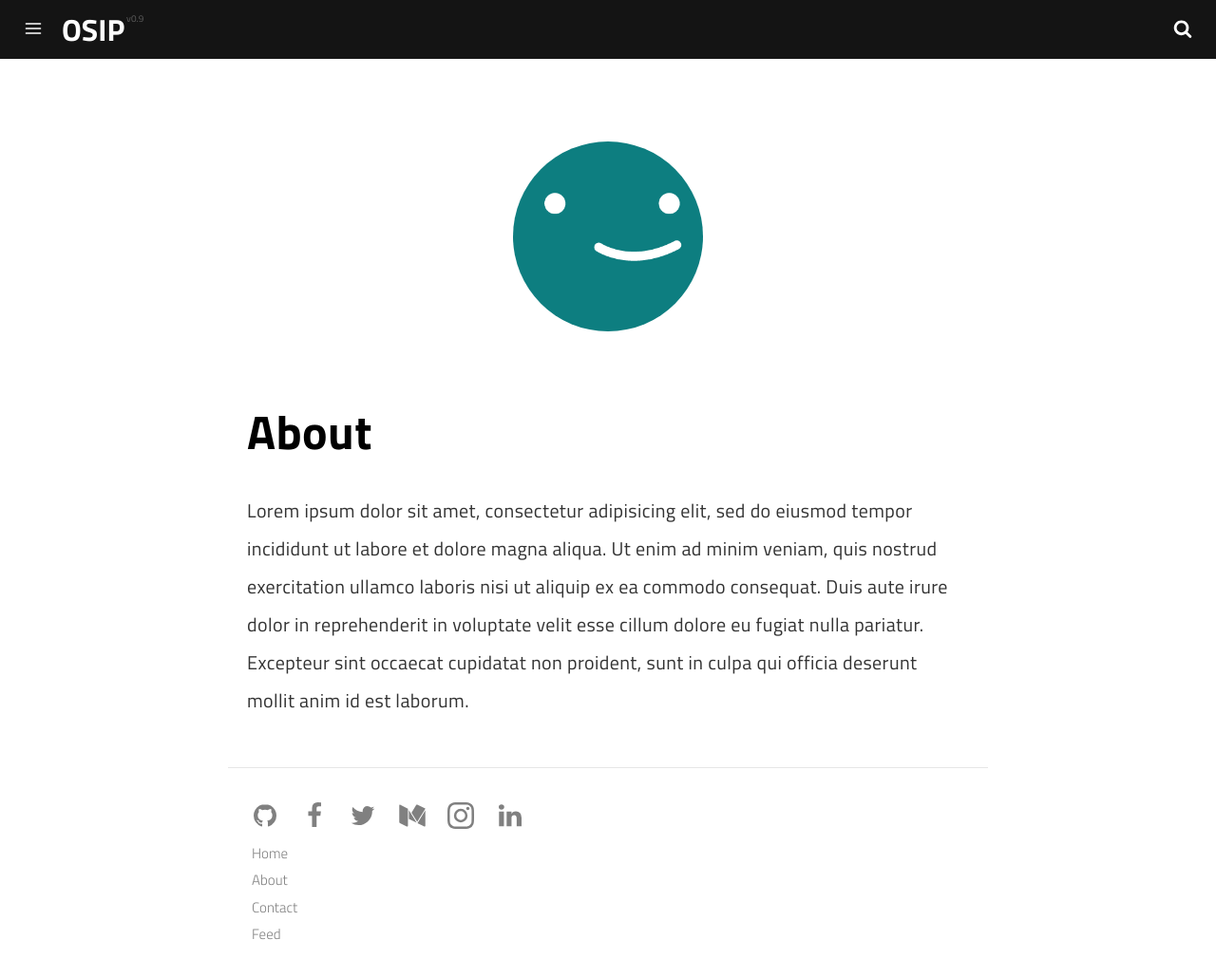
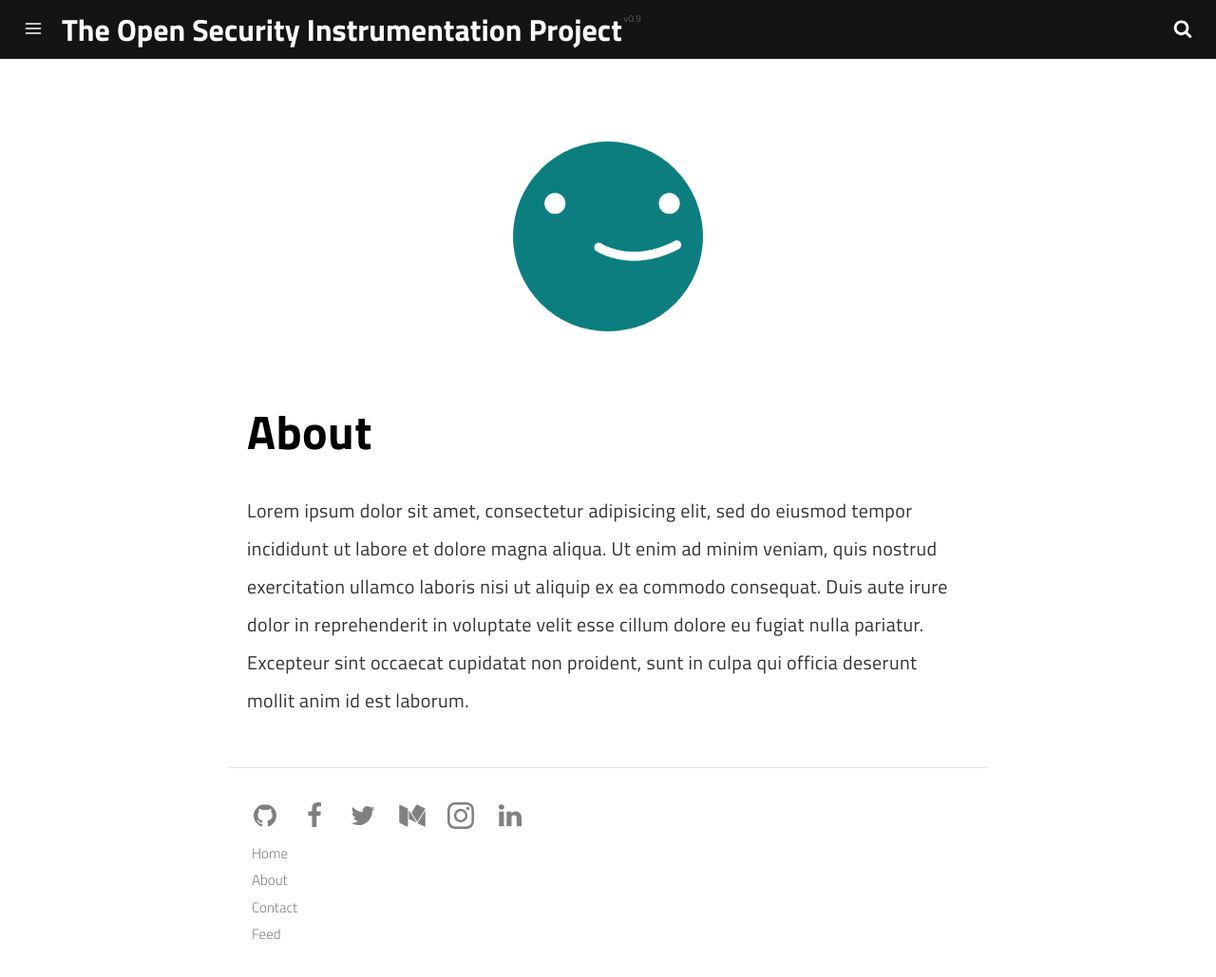
Before and after one commit to secinst/secinst.github.io, a Jekyll site: the page built from pages/about.md, in a window 1280 px wide and 1029 px high. Shown: the whole window at 95% size. Built offline with Jekyll 4.4.1, drawn with Linux system fonts in a browser that asks for light colours; a script that is not in the unit is left out.

Commit message:
Update _config.yml

```diff
--- a/_config.yml
+++ b/_config.yml
@@ -1,5 +1,5 @@
 # Site Settings
-name: OSIP
+name: The Open Security Instrumentation Project
 title: OSIP | The Open Security Instrumentation Project
 description: An open community dedicated to ensuring the world's software is instrumented for security.
 tags:
```
